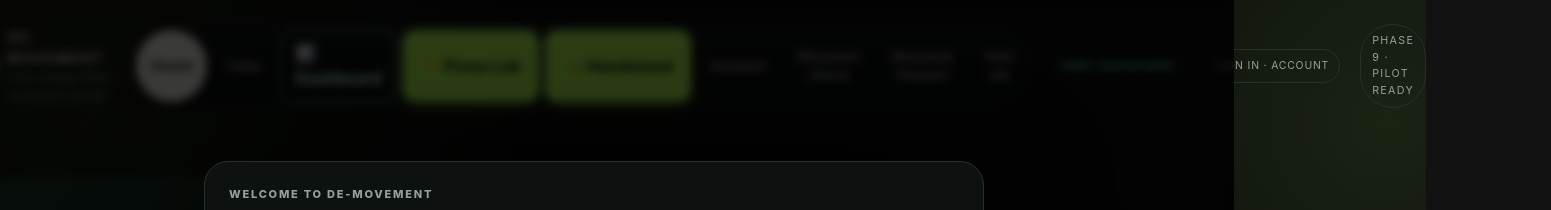
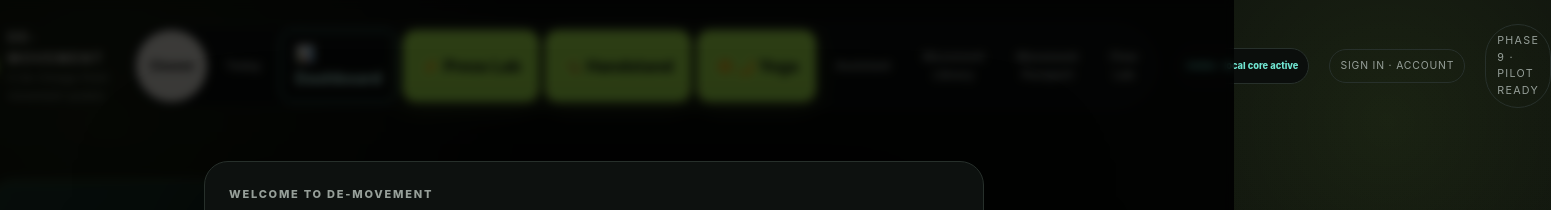
Before and after one commit to De-Omega-Point/De-Movement, a website with bundled scripts: page index.html in a window 1280 px wide. Shown: the top 210 px of the page, 1551 px wide, since content can reach past the window. Built offline with nearby package versions, Linux system fonts and the light colour scheme.

Commit message:
feat: add Sunrise & Sunset Yoga navigation to De-Movement

```diff
--- a/index.html
+++ b/index.html
@@ -26,6 +26,7 @@
       <a class="dashboard-link" href="dashboard.html" style="display:inline-flex;align-items:center;justify-content:center;min-height:44px;padding:10px 14px;border:1px solid #70e6d2;border-radius:12px;color:#c5fff2;text-decoration:none;font-weight:800">📊 Dashboard</a>
       <a class="press-lab-link" href="press-lab/" aria-label="Open Press Lab twelve-week strength and handstand tracker">⚡ Press Lab</a>
       <a class="press-lab-link" href="handstand/" aria-label="Open Handstand Mastery personalised programme">🤸 Handstand</a>
+      <a class="press-lab-link" href="yoga/" aria-label="Open morning and bedtime yoga routines">☀️🌙 Yoga</a>
       <button type="button" data-view-target="assistant">Assistant</button>
       <button type="button" data-view-target="library">Movement Library</button>
       <button type="button" data-view-target="passport">Movement Passport</button>
```
